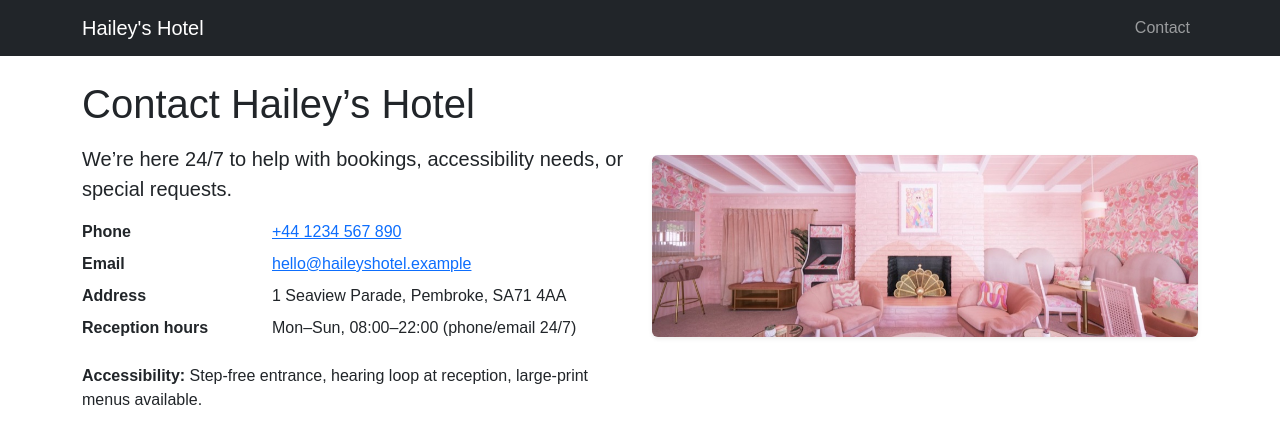
After one commit to dailafing/FlaskHotel, a Flask app: page /contact in a window 1280 px wide. The commit adds this page. Shown: the top 444 px of the page. Run offline with Flask 3, Linux system fonts and the light colour scheme.

Commit message:
Add a contact us page, and add link to the nav bar

```diff
--- a/app/routes.py
+++ b/app/routes.py
@@ -52,3 +52,7 @@ def book_room(room_id):
 def my_bookings():
     bookings = Booking.query.order_by(Booking.start_date.desc()).all()
     return render_template("my_bookings.html", bookings=bookings)
+
+@bp.route("/contact")
+def contact():
+    return render_template("contact.html")
--- a/app/templates/base.html
+++ b/app/templates/base.html
@@ -32,7 +32,13 @@
     <nav class="navbar navbar-expand-lg navbar-dark bg-dark">
 
         <div class="container">
+
             <a class="navbar-brand" href="{{ url_for('main.index') }}">Hailey's Hotel</a>
+
+            <ul class="navbar-nav ms-auto">
+                <li class="nav-item"><a class="nav-link" href="{{ url_for('main.contact') }}">Contact</a></li>
+            </ul>
+
         </div>
 
     </nav>
--- /dev/null
+++ b/app/templates/contact.html
@@ -0,0 +1,34 @@
+{% extends "base.html" %}
+{% block content %}
+<div class="row align-items-center g-4">
+  <div class="col-md-6">
+    <h1 class="mb-3">Contact Hailey’s Hotel</h1>
+    <p class="lead">We’re here 24/7 to help with bookings, accessibility needs, or special requests.</p>
+
+    <dl class="row">
+      <dt class="col-sm-4">Phone</dt>
+      <dd class="col-sm-8"><a href="tel:+441234567890">+44 1234 567 890</a></dd>
+
+      <dt class="col-sm-4">Email</dt>
+      <dd class="col-sm-8"><a href="mailto:hello@haileyshotel.example">hello@haileyshotel.example</a></dd>
+
+      <dt class="col-sm-4">Address</dt>
+      <dd class="col-sm-8">1 Seaview Parade, Pembroke, SA71 4AA</dd>
+
+      <dt class="col-sm-4">Reception hours</dt>
+      <dd class="col-sm-8">Mon–Sun, 08:00–22:00 (phone/email 24/7)</dd>
+    </dl>
+
+    <div class="mt-3" role="note" aria-label="Accessibility note">
+      <strong>Accessibility:</strong> Step-free entrance, hearing loop at reception, large-print menus available.
+    </div>
+  </div>
+
+  <div class="col-md-6">
+    <img
+      src="{{ url_for('static', filename='images/HotelSml.jpg') }}"
+      class="img-fluid rounded shadow-sm"
+      alt="Lobby at Hailey's Hotel">
+  </div>
+</div>
+{% endblock %}
```
